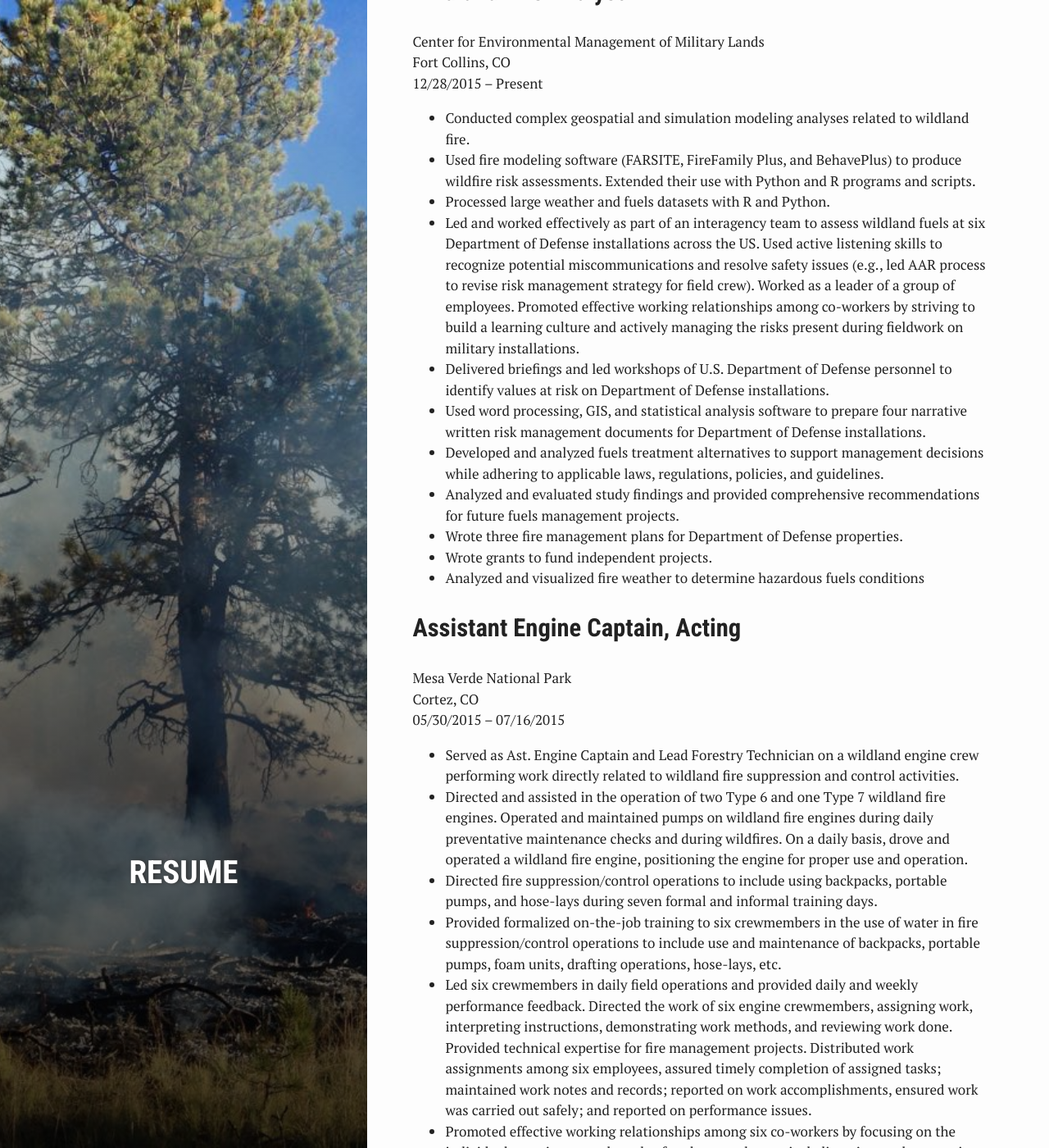
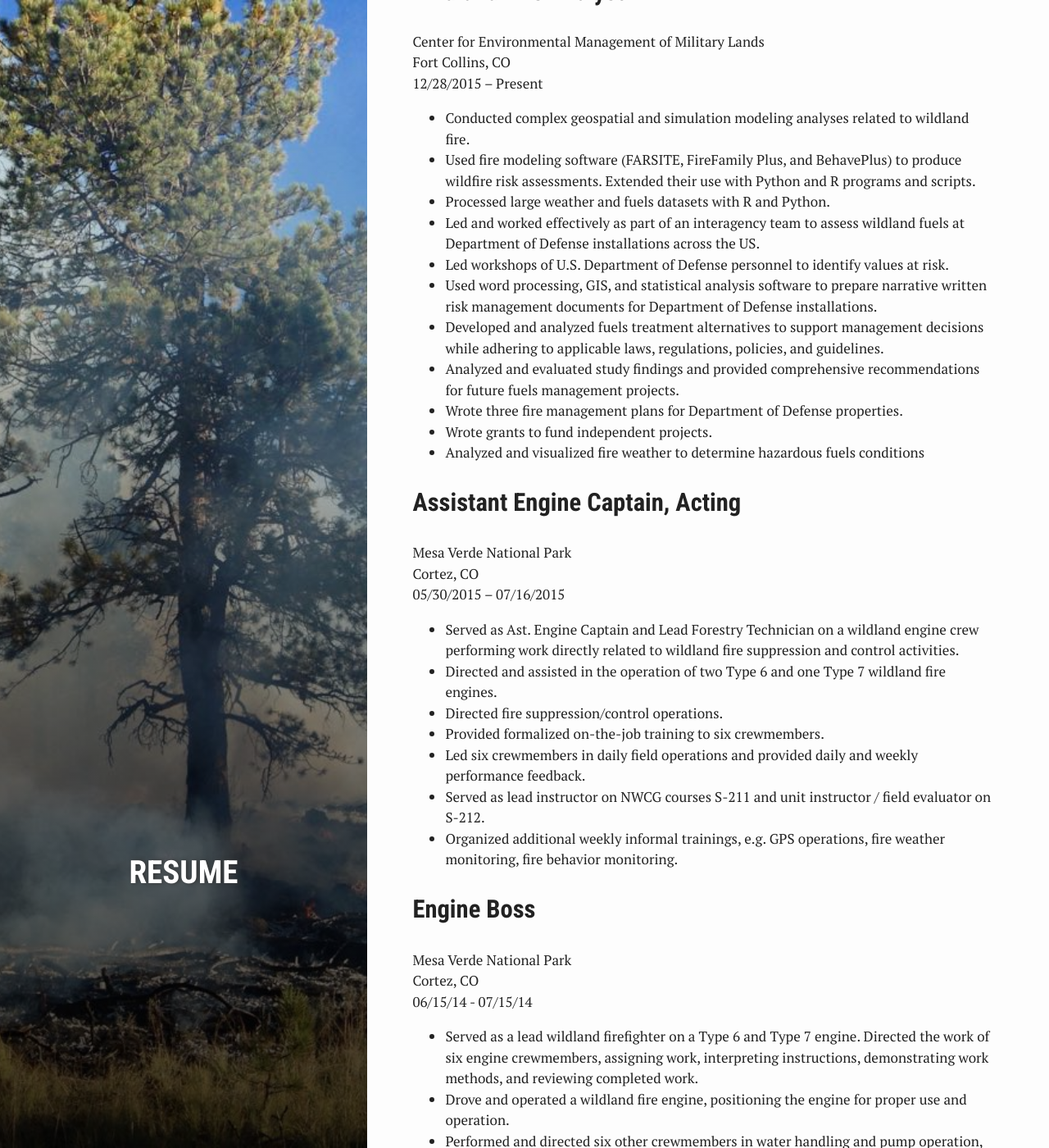
Before and after one commit to danielg7/danielg7.github.io, a Jekyll site: the page built from resume.md, in a window 1280 px wide and 1400 px high, scrolled down 400 px. Shown: the whole window at 82% size. Built offline with Jekyll 4.4.1, drawn with Linux system fonts in a browser that asks for light colours; a file with an impossible date is left out; some of the changed text lies outside the part shown.

Commit message:
Try this post again

```diff
--- a/resume.md
+++ b/resume.md
@@ -25,9 +25,9 @@ Fort Collins, CO
 * Conducted complex geospatial and simulation modeling analyses related to wildland fire.
 * Used fire modeling software (FARSITE, FireFamily Plus, and BehavePlus) to produce wildfire risk assessments. Extended their use with Python and R programs and scripts.
 * Processed large weather and fuels datasets with R and Python.
-* Led and worked effectively as part of an interagency team to assess wildland fuels at six Department of Defense installations across the US. Used active listening skills to recognize potential miscommunications and resolve safety issues (e.g., led AAR process to revise risk management strategy for field crew). Worked as a leader of a group of employees. Promoted effective working relationships among co-workers by striving to build a learning culture and actively managing the risks present during fieldwork on military installations.
-* Delivered briefings and led workshops of U.S. Department of Defense personnel to identify values at risk on Department of Defense installations.
-* Used word processing, GIS, and statistical analysis software to prepare four narrative written risk management documents for Department of Defense installations.
+* Led and worked effectively as part of an interagency team to assess wildland fuels at Department of Defense installations across the US.
+* Led workshops of U.S. Department of Defense personnel to identify values at risk.
+* Used word processing, GIS, and statistical analysis software to prepare narrative written risk management documents for Department of Defense installations.
 * Developed and analyzed fuels treatment alternatives to support management decisions while adhering to applicable laws, regulations, policies, and guidelines.
 * Analyzed and evaluated study findings and provided comprehensive recommendations for future fuels management projects.
 * Wrote three fire management plans for Department of Defense properties.
@@ -40,15 +40,12 @@ Cortez, CO
 05/30/2015 – 07/16/2015
 
 * Served as Ast. Engine Captain and Lead Forestry Technician on a wildland engine crew performing work directly related to wildland fire suppression and control activities.
-* Directed and assisted in the operation of two Type 6 and one Type 7 wildland fire engines. Operated and maintained pumps on wildland fire engines during daily preventative maintenance checks and during wildfires. On a daily basis, drove and operated a wildland fire engine, positioning the engine for proper use and operation.
-* Directed fire suppression/control operations to include using backpacks, portable pumps, and hose-lays during seven formal and informal training days.
-* Provided formalized on-the-job training to six crewmembers in the use of water in fire suppression/control operations to include use and maintenance of backpacks, portable pumps, foam units, drafting operations, hose-lays, etc.
-* Led six crewmembers in daily field operations and provided daily and weekly performance feedback. Directed the work of six engine crewmembers, assigning work, interpreting instructions, demonstrating work methods, and reviewing work done. Provided technical expertise for fire management projects. Distributed work assignments among six employees, assured timely completion of assigned tasks; maintained work notes and records; reported on work accomplishments, ensured work was carried out safely; and reported on performance issues.
-* Promoted effective working relationships among six co-workers by focusing on the individual experiences and needs of each co-worker, actively listening, and connecting through mutual respect of abilities.
-Operated a variety of motor vehicles to transport equipment, supplies, crewmembers, etc.
+* Directed and assisted in the operation of two Type 6 and one Type 7 wildland fire engines.
+* Directed fire suppression/control operations.
+* Provided formalized on-the-job training to six crewmembers.
+* Led six crewmembers in daily field operations and provided daily and weekly performance feedback.
 * Served as lead instructor on NWCG courses S-211 and unit instructor / field evaluator on S-212.
 * Organized additional weekly informal trainings, e.g. GPS operations, fire weather monitoring, fire behavior monitoring.
-* Taught safety procedures in fire management through daily preventative maintenance checks and discussions, pre- and post-incident briefings and AARs, and providing an open environment in which any unsafe action could be quickly discussed and mitigated.
 
 ## Engine Boss
 Mesa Verde National Park
@@ -69,16 +66,16 @@ Columbia, MO
 08/15/2011 – 12/15/2015
 
 ### Mentorship of Early Career Wildland Firefighters
-* Elected by and led a group of 25 student volunteer wildland firefighters (Student Association for Fire Ecology). Organized weekly meetings, trainings, social events, fuels reduction projects, equipment rehabilitation, and prescribed fire assistance of local partners. Promoted effective working relationships among co-workers through active listening, professional respect, and engaged leadership.
+* Elected by and led a group of 25 student volunteer wildland firefighters (Student Association for Fire Ecology). Organized weekly meetings, trainings, social events, fuels reduction projects, equipment rehabilitation, and prescribed fire assistance of local partners.
 * Directed and led six prescribed fires including preparation, ignition, monitoring and mop-up on at the [Baskett Research and Education Area](http://baskett.cafnr.org/). Wrote and organized interagency reviews of prescribed burn plans.
-* Organized and served as unit instructor on four S-130/190 trainings and three refresher trainings for over 70 local cooperators, students, and faculty. Provided training in the use of water in fire suppression/control operations, use and maintenance of backpack sprayers, and in engine operations on type 6 and type 4 engines.
+* Organized and served as unit instructor on four S-130/190 trainings and three refresher trainings for over 70 local cooperators, students, and faculty.
 * Provided eight formal safety training for new wildland firefighters in both classroom and live fire contexts (e.g., safe driptorch handling, handline construction, overhead hazards, etc.)
 * Led and conducted six fuels reduction projects (thinning trees and brush and building firebreaks) at [Rock Bridge State Park](https://mostateparks.com/park/rock-bridge-memorial-state-park).
 * Delivered six incident briefings to groups of fire incident personnel and the general public prior to prescribed fires.
-* Wrote and received over $35,000 in grant support for wildland fire equipment for the University of Missouri
+* Wrote and received over $35,000 in grant support for wildland fire equipment.
 * Built and maintained the University of Missouri fire cache, modernizing PPE standards to match NFPA standards.
 * Developed and maintained partnerships to link qualified student wildland firefighters to non-profit, local, state, and federal agencies conducting prescribed fires throughout Missouri, assisting on over 20 fires.
-Mentored and trained over 25 new wildland firefighters.
+* Mentored and trained over 25 new wildland firefighters.
 
 ### Fire Ecology Research Program Management
 * Processed large weather and fuels datasets with R and Python.
@@ -102,7 +99,7 @@ Mentored and trained over 25 new wildland firefighters.
 
 #### Executive Board Member, Missouri Prescribed Fire Council
 * Managed social media outreach program promoting appropriate use of prescribed fire in the region.
-* Developed documentary about restoring fire to Shortleaf Pine.
+* Developed [documentary](https://vimeo.com/63291906) about restoring fire to Shortleaf Pine.
 * Researched long-term trends in prescribed fire in Missouri through interviews and remote sensing.
 * Organized round table discussion on Midwestern Prescribed Fire Councils at Tallgrass Prairie and Oak Savanna Fire Science Consortium Conference (2013).
 * Engaged in legislative outreach regarding prescribed fire issues.
@@ -117,7 +114,7 @@ Oak Woodlands and Forests Fire Science Consortium
 Columbia, MO
 05/01/2014 - 05/01/2015
 
-* Utilized word processing software to create online and print materials on the science-based use of prescribed fire.
+* Create online and print materials on the science-based use of prescribed fire.
 * Organized and promoted outreach materials for demonstration sites for fuels management projects.
 * Developed and maintained open communication and effective working relations with related groups, individuals, and agencies to synthesize fire science products.
 
```
Also changed, not shown: _posts/2017-04-04-PlayingWithCrimeData.md (+7 -4 lines), about.md (+1 -1 lines), figs/pressure-1.png (added), figs/pressure-2.png (added).
